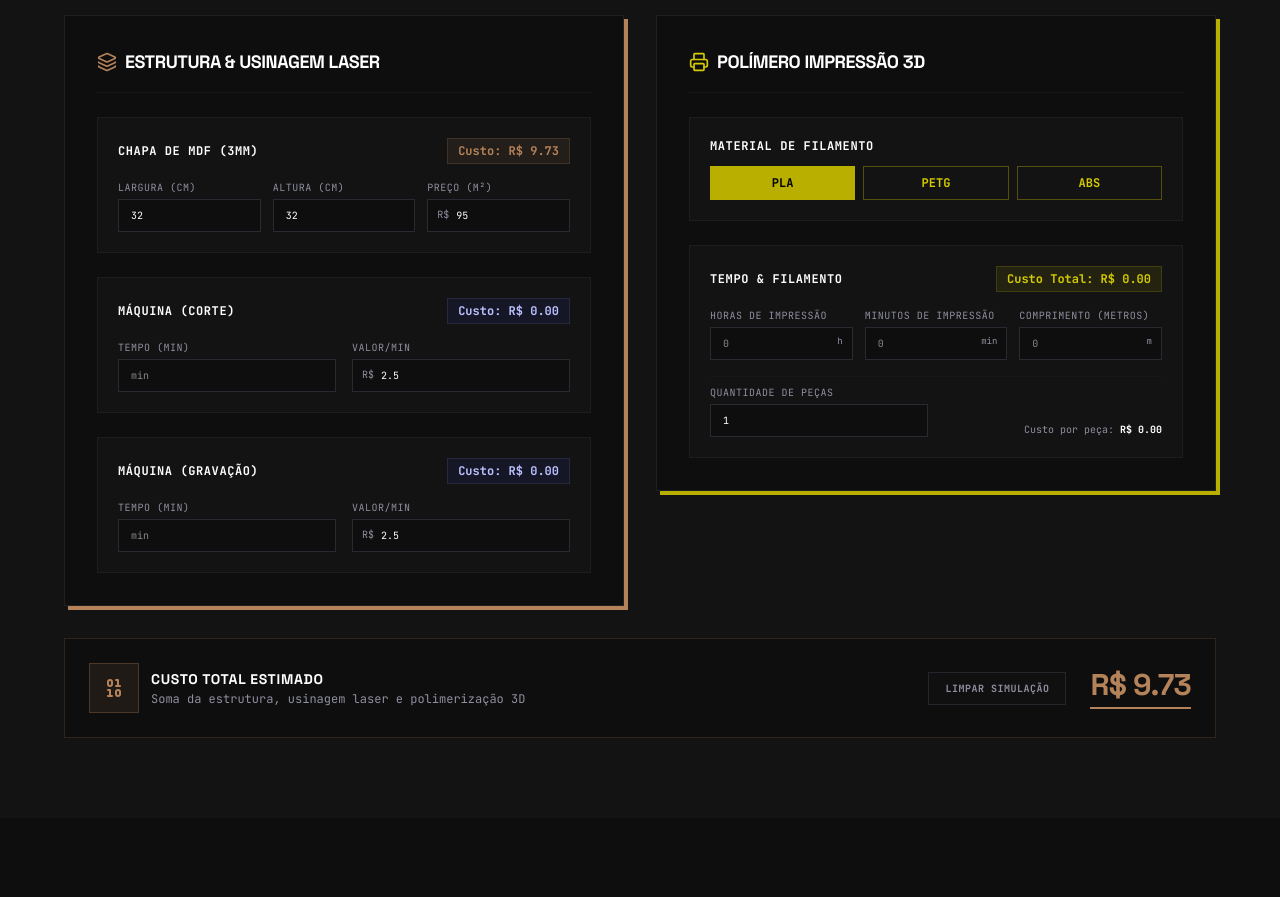
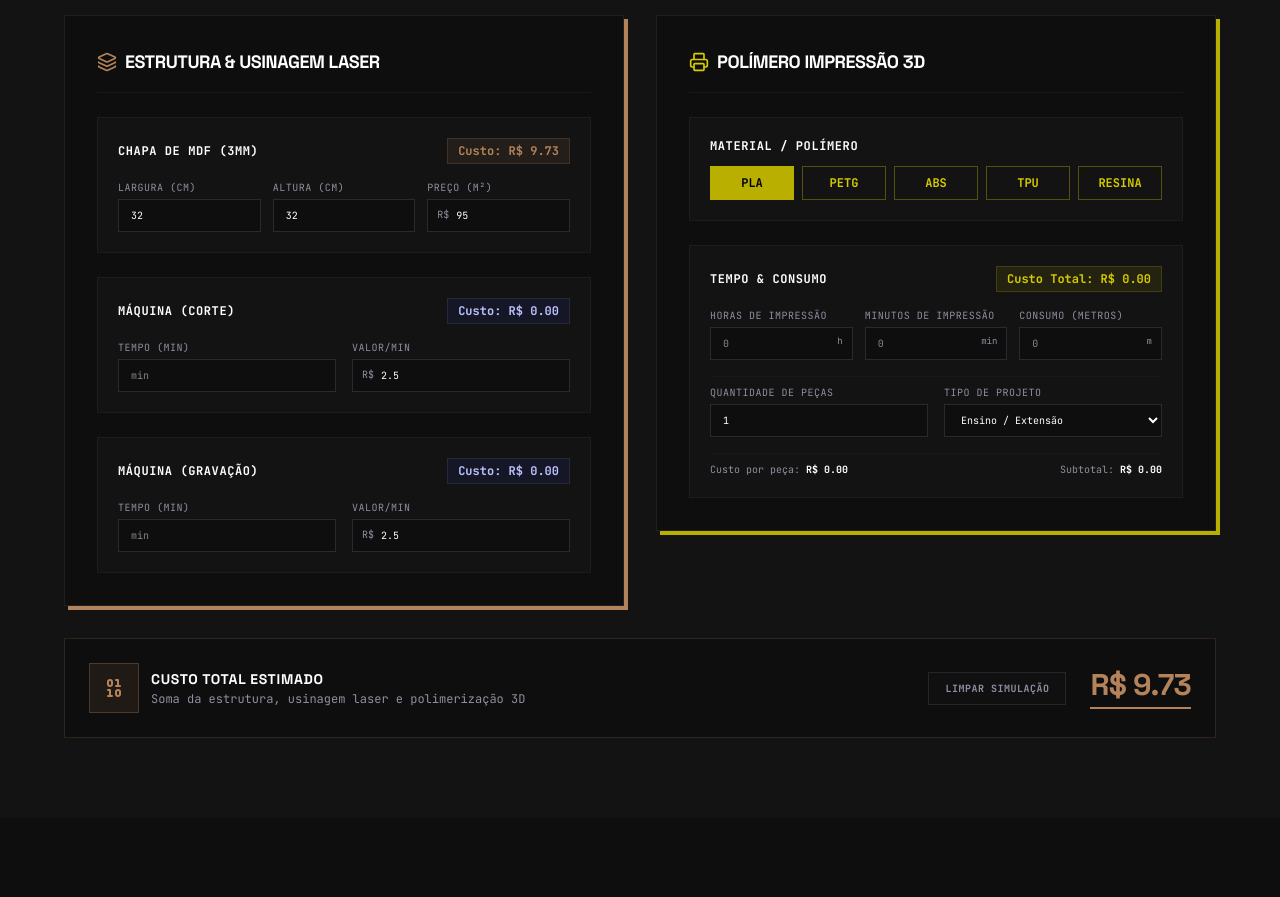
Before and after one commit to marceloengvs-hub/esteira-tech, a Next.js app: page / in a window 1280 px wide. Shown: the part 4200-5097 px from the top of the page. Built offline with nearby package versions, Linux system fonts and the light colour scheme; no server answers; the database is empty.

Commit message:
Ajuste no simulador de custos de polimero com novas regras e materiais (TPU/Resina e desconto de pesquisa)

```diff
--- a/app/page.tsx
+++ b/app/page.tsx
@@ -94,13 +94,22 @@ export default function Page() {
   const [laserEngravePricePerMin, setLaserEngravePricePerMin] = React.useState<number>(2.5);
 
   // Simulador de Custos - Impressão 3D
-  const [printMaterial, setPrintMaterial] = React.useState<'PLA' | 'PETG' | 'ABS'>('PLA');
+  const [printMaterial, setPrintMaterial] = React.useState<'PLA' | 'PETG' | 'ABS' | 'TPU' | 'RESINA'>('PLA');
   const [printHours, setPrintHours] = React.useState<number | ''>('');
   const [printMinutes, setPrintMinutes] = React.useState<number | ''>('');
   const [filamentMetres, setFilamentMetres] = React.useState<number | ''>('');
   const [printQuantity, setPrintQuantity] = React.useState<number>(1);
+  const [projectType, setProjectType] = React.useState<'ENSINO' | 'PESQUISA'>('ENSINO');
 
   // Cálculos de Custos Dinâmicos
+  const PRICING_TABLE = {
+    PLA: { hora: 10.0, insumo: 1.00 },
+    PETG: { hora: 10.0, insumo: 1.50 },
+    ABS: { hora: 10.0, insumo: 0.70 },
+    TPU: { hora: 10.0, insumo: 2.00 },
+    RESINA: { hora: 15.0, insumo: 0.80 }
+  };
+
   const mdfArea = (mdfWidth / 100) * (mdfHeight / 100);
   const mdfCost = mdfArea * mdfPricePerM2;
 
@@ -110,14 +119,11 @@ export default function Page() {
   const totalPrintHours = (printHours === '' ? 0 : printHours) + (printMinutes === '' ? 0 : printMinutes) / 60;
   const metersVal = filamentMetres === '' ? 0 : filamentMetres;
 
-  let printCostPerPiece = 0;
-  if (printMaterial === 'PLA') {
-    printCostPerPiece = (totalPrintHours * 10) + (metersVal * 0.50);
-  } else if (printMaterial === 'PETG') {
-    printCostPerPiece = (totalPrintHours * 10) + (metersVal * 0.90);
-  } else if (printMaterial === 'ABS') {
-    printCostPerPiece = (totalPrintHours * 5) + (metersVal * 0.35);
-  }
+  const config = PRICING_TABLE[printMaterial];
+  const custoTempo = totalPrintHours * config.hora;
+  const custoMaterial = metersVal * config.insumo;
+
+  const printCostPerPiece = (custoTempo + custoMaterial) * (projectType === 'PESQUISA' ? 0.5 : 1.0);
   const totalPrintCost = printCostPerPiece * printQuantity;
 
   const estimatedTotalCost = mdfCost + laserCutCost + laserEngraveCost + totalPrintCost;
@@ -135,6 +141,7 @@ export default function Page() {
     setPrintMinutes('');
     setFilamentMetres('');
     setPrintQuantity(1);
+    setProjectType('ENSINO');
   };
 
   // Load leads and check connection on client mount
@@ -870,11 +877,11 @@ export default function Page() {
                   </h3>
                 </div>
 
-                {/* Filament Material Selector */}
+                {/* Material / Polymer Selector */}
                 <div className="p-5 bg-[#131313] border border-[#454655]/20 mb-6 rounded-none">
-                  <h4 className="font-mono text-xs font-bold text-white uppercase tracking-wider mb-3">Material de Filamento</h4>
-                  <div className="grid grid-cols-3 gap-2">
-                    {(['PLA', 'PETG', 'ABS'] as const).map((mat) => (
+                  <h4 className="font-mono text-xs font-bold text-white uppercase tracking-wider mb-3">Material / Polímero</h4>
+                  <div className="grid grid-cols-3 sm:grid-cols-5 gap-2">
+                    {(['PLA', 'PETG', 'ABS', 'TPU', 'RESINA'] as const).map((mat) => (
                       <button
                         key={mat}
                         type="button"
@@ -894,7 +901,7 @@ export default function Page() {
                 {/* 3D Printer Inputs */}
                 <div className="p-5 bg-[#131313] border border-[#454655]/20 rounded-none space-y-4">
                   <div className="flex justify-between items-center">
-                    <h4 className="font-mono text-xs font-bold text-white uppercase tracking-wider">Tempo & Filamento</h4>
+                    <h4 className="font-mono text-xs font-bold text-white uppercase tracking-wider">Tempo & Consumo</h4>
                     <span className="font-mono text-xs text-[#d5cb00] bg-[#b8af00]/10 px-2.5 py-1 font-bold border border-[#b8af00]/20">
                       Custo Total: R$ {totalPrintCost.toFixed(2)}
                     </span>
@@ -933,7 +940,9 @@ export default function Page() {
                     </div>
 
                     <div>
-                      <label className="block text-[#8f8fa0] uppercase tracking-wider mb-1">Comprimento (Metros)</label>
+                      <label className="block text-[#8f8fa0] uppercase tracking-wider mb-1">
+                        {printMaterial === 'RESINA' ? 'Consumo (mL)' : 'Consumo (Metros)'}
+                      </label>
                       <div className="relative">
                         <input
                           type="number"
@@ -944,7 +953,9 @@ export default function Page() {
                           onChange={(e) => setFilamentMetres(e.target.value === '' ? '' : Math.max(0, Number(e.target.value)))}
                           className="w-full bg-[#0e0e0e] border border-[#454655]/50 pr-7 pl-3 py-2 text-white font-mono focus:outline-none focus:border-[#b8af00]"
                         />
-                        <span className="absolute right-2.5 top-2 text-[#8f8fa0] text-[9px]">m</span>
+                        <span className="absolute right-2.5 top-2 text-[#8f8fa0] text-[9px]">
+                          {printMaterial === 'RESINA' ? 'mL' : 'm'}
+                        </span>
                       </div>
                     </div>
                   </div>
@@ -961,10 +972,25 @@ export default function Page() {
                       />
                     </div>
 
-                    <div className="flex flex-col justify-end">
-                      <div className="font-mono text-[10px] text-right text-[#8f8fa0]">
-                        Custo por peça: <strong className="text-white">R$ {printCostPerPiece.toFixed(2)}</strong>
-                      </div>
+                    <div>
+                      <label className="block text-[#8f8fa0] uppercase tracking-wider mb-1">Tipo de Projeto</label>
+                      <select
+                        value={projectType}
+                        onChange={(e) => setProjectType(e.target.value as 'ENSINO' | 'PESQUISA')}
+                        className="w-full bg-[#0e0e0e] border border-[#454655]/50 px-3 py-2 text-white font-mono focus:outline-none focus:border-[#b8af00]"
+                      >
+                        <option value="ENSINO">Ensino / Extensão</option>
+                        <option value="PESQUISA">Pesquisa (50% Desc.)</option>
+                      </select>
+                    </div>
+                  </div>
+
+                  <div className="flex justify-between items-center font-mono text-[10px] pt-2 border-t border-[#454655]/10">
+                    <div className="text-[#8f8fa0]">
+                      Custo por peça: <strong className="text-white">R$ {printCostPerPiece.toFixed(2)}</strong>
+                    </div>
+                    <div className="text-[#8f8fa0]">
+                      Subtotal: <strong className="text-white">R$ {totalPrintCost.toFixed(2)}</strong>
                     </div>
                   </div>
                 </div>
```
